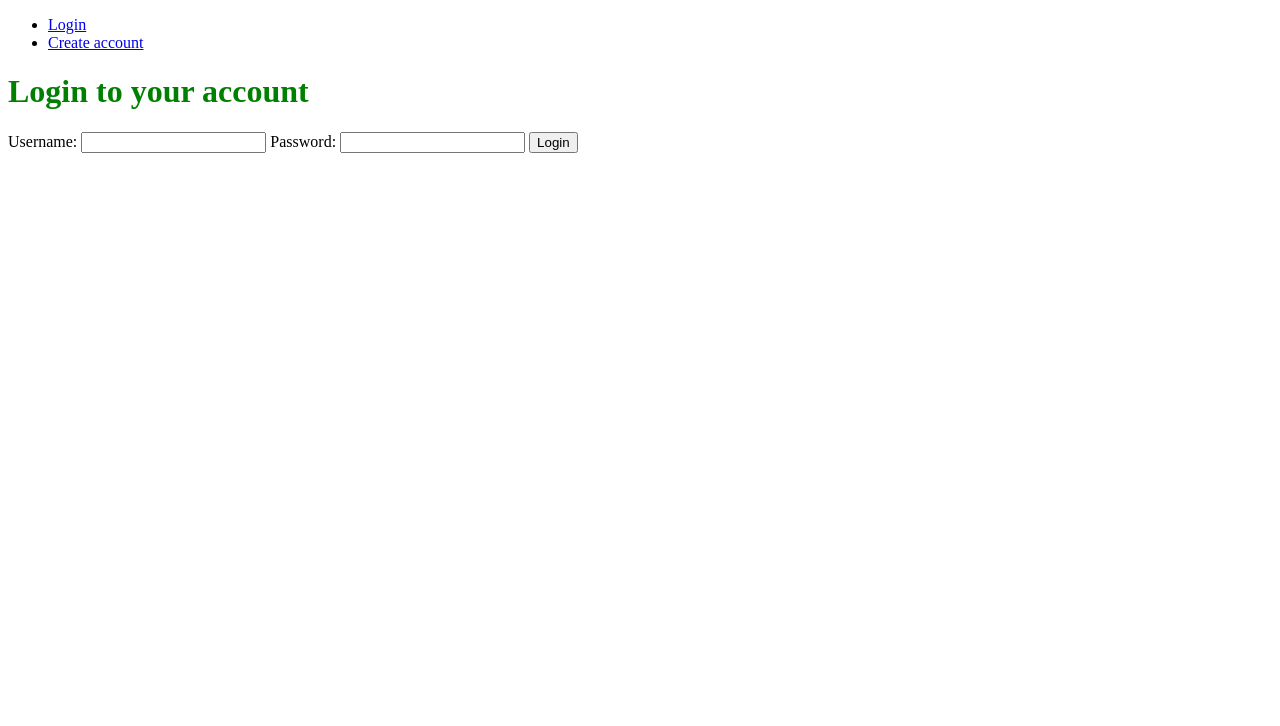
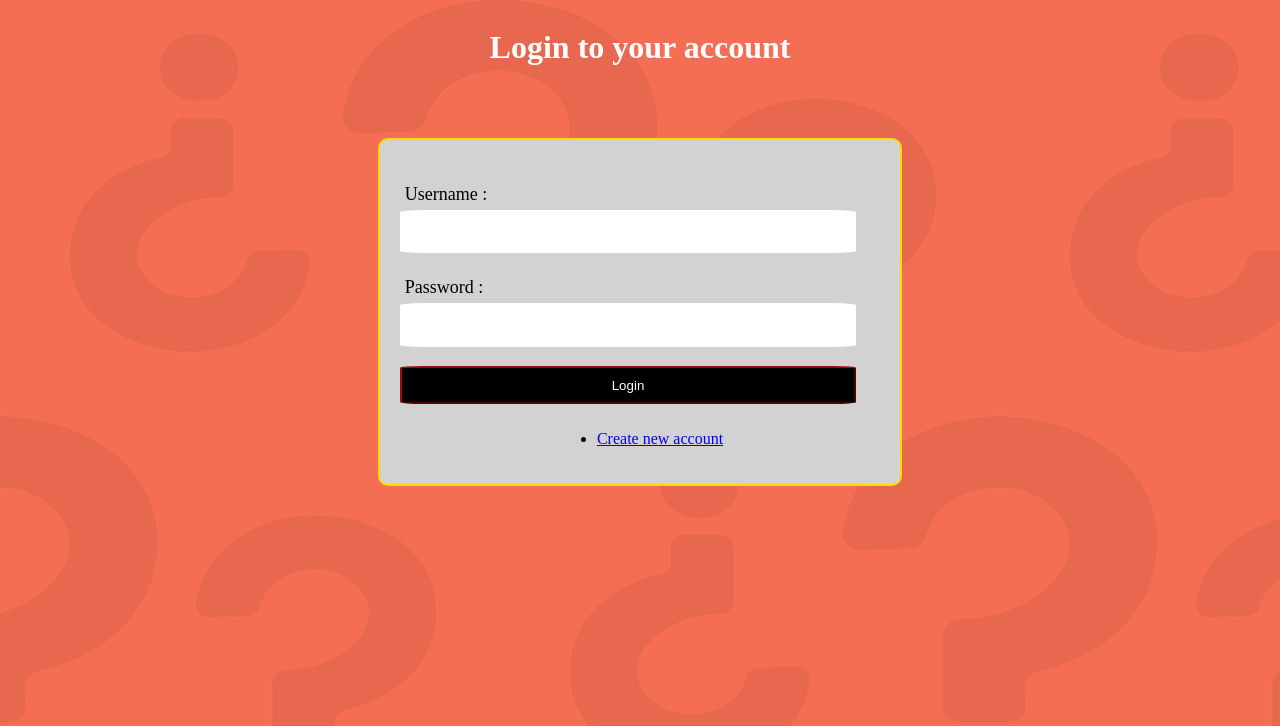
Before and after one commit to jerrrrrrryyyyyy/miniproject, a Flask app: page /login in a window 1280 px wide. Shown: the top 726 px of the page. Run offline with Flask 3, Linux system fonts and the light colour scheme.

Commit message:
login page styling done

```diff
--- a/main.py
+++ b/main.py
@@ -5,7 +5,7 @@ from werkzeug.security import generate_password_hash, check_password_hash
 from functools import wraps
 import uuid
 
-app = Flask(__name__, template_folder='templates')
+app = Flask(__name__, template_folder='templates',static_folder='static',static_url_path='/')
 
 app.config['SQLALCHEMY_DATABASE_URI'] = 'sqlite:///complaints.db'
 app.config['SQLALCHEMY_TRACK_MODIFICATIONS'] = False
--- /dev/null
+++ b/static/css/style.css
@@ -0,0 +1,101 @@
+h1{
+    color: rgb(255 255 255);
+}
+.head{
+
+    display:flex;
+    flex-direction: column;
+    align-items: center;
+
+}
+.username{
+
+    display: flex;
+    flex-direction:column;
+    align-items:satrt;
+    margin-left:0%;
+    margin-top:4%;
+}
+.password{
+
+    display: flex;
+    flex-direction:column;
+    align-items:satrt;
+    margin-left:0%;
+    margin-top:4%;
+}
+.logbt{
+    display: flex;
+    align-items:start;
+    flex-direction:column;
+    margin-top:4%;
+
+}
+.logbt button{
+    background-color:rgb(0 0 0);
+    color:white;
+    border-radius:5%;
+    border-color:#9e0909;
+    width:95%;
+    padding:2%;
+}
+.create{
+     display: flex;
+    align-items:center;
+    flex-direction:column;
+
+    margin-top:2%;
+
+}
+body{
+
+    background-image: url(../img/backgroundimg.jpg);
+    }
+
+.username input{
+    border:none;
+    width:89%;
+    padding:3%;
+    border-radius:5%;
+}
+.username label{
+    padding:1%;
+    margin-left:0%;
+    align-item:center;
+}
+.password input{
+  border:none;
+    width:89%;
+    padding:3%;
+    border-radius:5%;
+}
+.password label{
+    padding:1%;
+    margin-left:0%;
+    align-item:center;
+}
+.formdiv {
+  border: 2px solid #ffd800;
+  background-color: rgb(210 210 210);
+  padding: 20px;
+  margin: 50px auto;
+  width: 70%;
+    max-width:480px;
+  min-height: 200px;
+  border-radius: 10px;
+}
+label {
+  font-size: 18px;
+}
+@media (max-width: 480px) {
+  label {
+    font-size: 14px; /* Smaller on phones */
+  }
+}
+@media (max-width: 480px) {
+  input {
+    width: 70%,!important;        /* Slightly wider on small screens */
+    padding: 2%;       /* More padding for easier touch */
+    font-size: 16px;   /* Slightly larger text */
+  }
+}
--- a/templates/login.html
+++ b/templates/login.html
@@ -4,30 +4,40 @@
     <meta charset="UTF-8">
     <meta name="viewport" content="width=device-width, initial-scale=1.0">
     <title>Login</title>
-    <style>
-        h1 { color: green; }
-        .error { color: red; }
-    </style>
+<link rel="stylesheet" href="{{ url_for('static', filename='css/style.css') }}">
+
+
 </head>
 <body>
     <nav>
-        <ul>
-            <li><a href="/login">Login</a></li>
-            <li><a href="/register">Create account</a></li>
-        </ul>
+
     </nav>
+    <div class="head">
     <h1>Login to your account</h1>
+    </div>
 
     {% if error %}
         <p class="error">{{ error }}</p>
     {% endif %}
-
+<div class="formdiv">
     <form action="/login" method="post">
-        <label for="username">Username:</label>
+        <div class="username">
+        <label for="username">Username :</label>
         <input type="text" name="username" required />
-        <label for="password">Password:</label>
+        </div>
+        <div class="password">
+        <label for="password">Password :</label>
         <input type="password" name="password" required />
+        </div >
+        <div class="logbt">
         <button type="submit">Login</button>
+        </div>
+        <div class="create">
+         <ul>
+             <li><a href="/register">Create new account</a></li>
+        </ul>
+        </div>
     </form>
+</div>
 </body>
 </html>
```
Also changed, not shown: static/img/backgroundimg.jpg (added).
